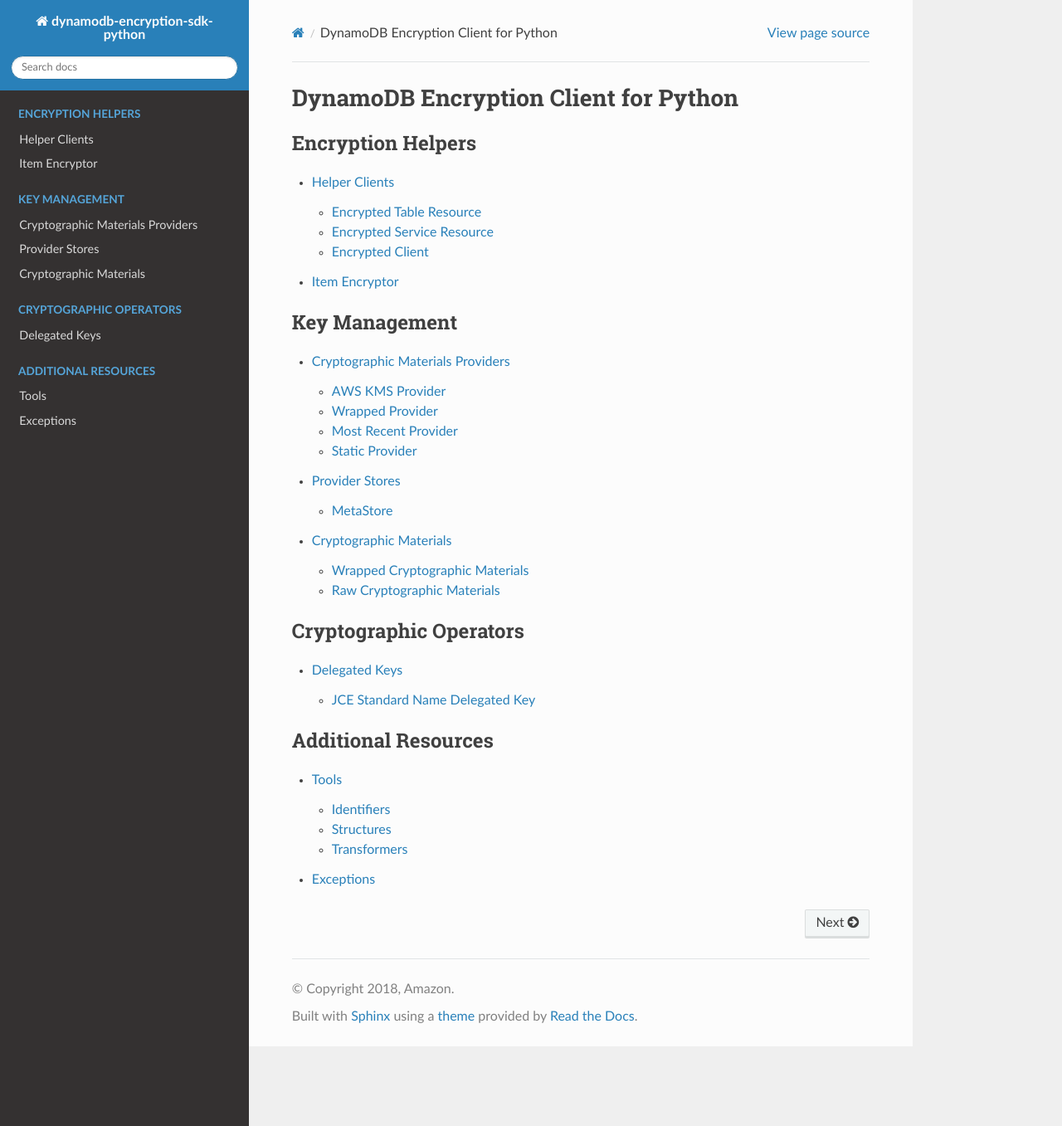
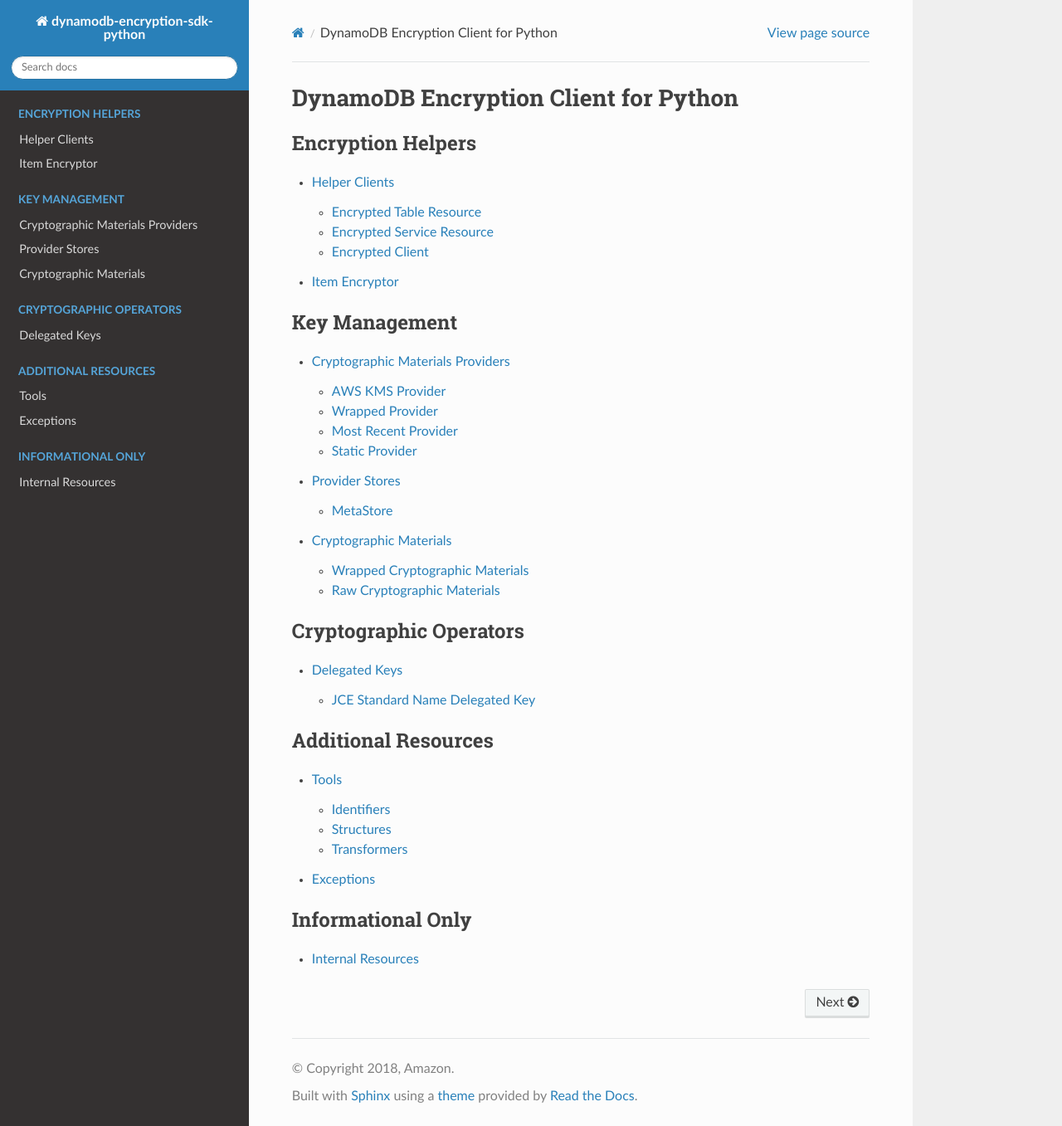
Before and after one commit to aws/aws-dynamodb-encryption-python, a Sphinx documentation site: the page built from doc/index.rst, in a window 1280 px wide and 1357 px high. Shown: the whole window at 83% size. Built offline with Sphinx 7.4.7 and the Read the Docs theme 2.0.0, drawn with Linux system fonts in a browser that asks for light colours.

Commit message:
add internal docs to build

```diff
--- a/doc/index.rst
+++ b/doc/index.rst
@@ -31,4 +31,10 @@
    lib/tools/index
    lib/tools/exceptions
 
+.. toctree::
+   :maxdepth: 2
+   :caption: Informational Only
+
+   lib/internal
+
 .. include:: ../CHANGELOG.rst
```
Also changed, not shown: doc/lib/internal.rst (+8 -0 lines).
